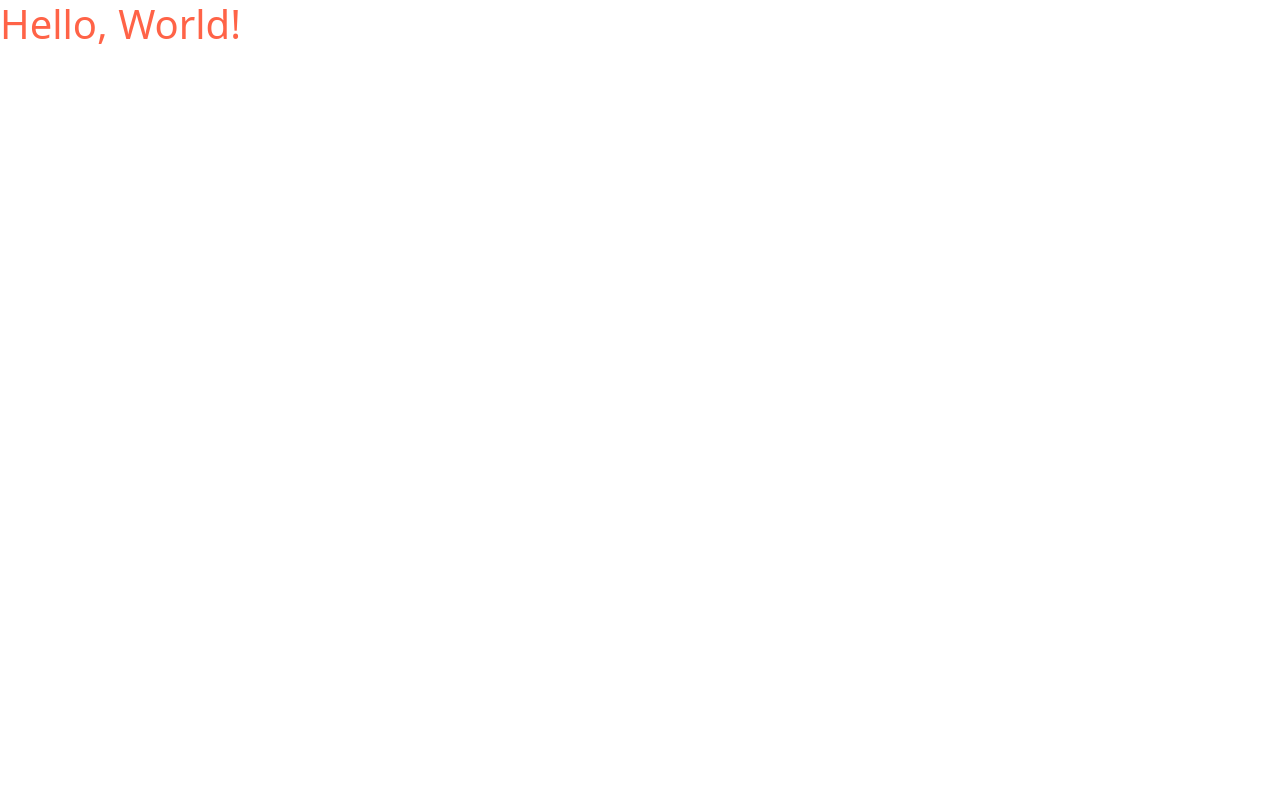
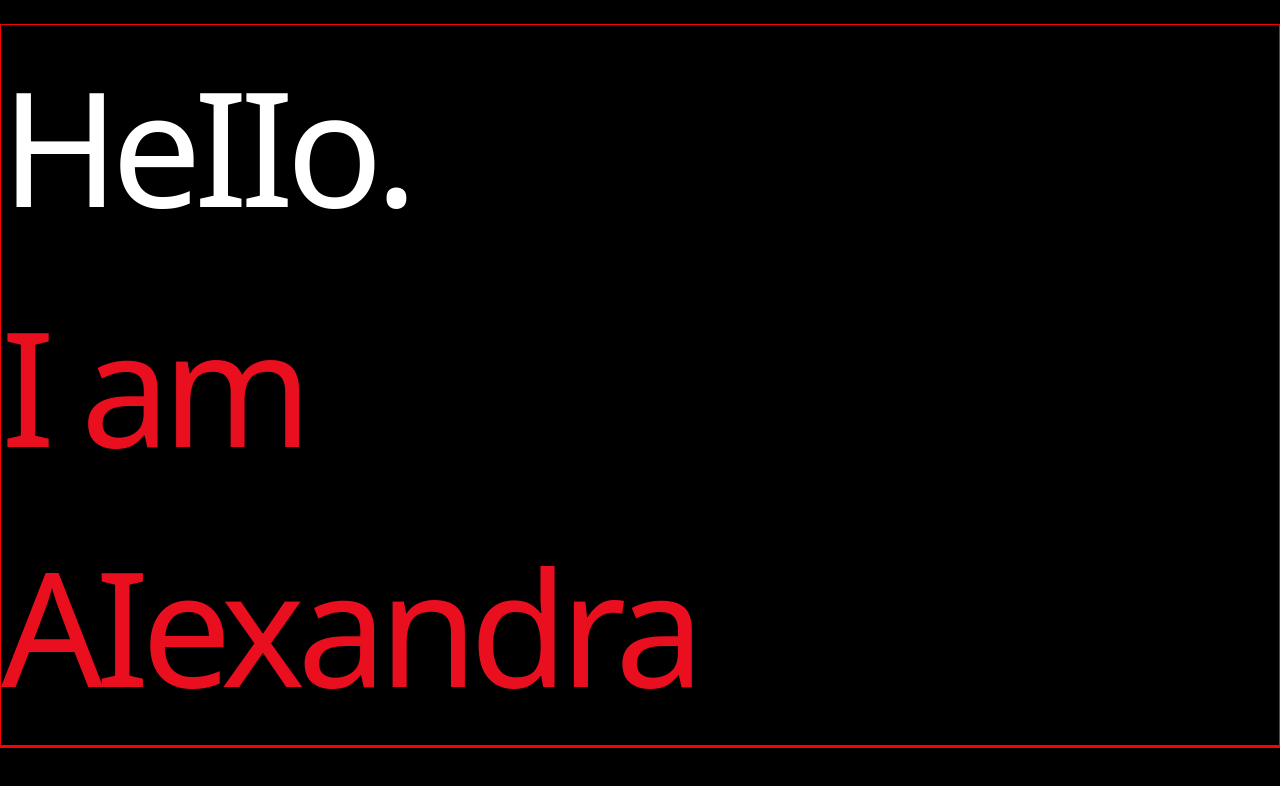
Before and after one commit to alexandraadamchik/Portfolio_SCSS_HTML_old, a website built with Parcel: page src/index.html in a window 1280 px wide. Built offline with nearby package versions, Linux system fonts and the light colour scheme.

Commit message:
intro page

```diff
--- a/src/index.html
+++ b/src/index.html
@@ -1,12 +1,21 @@
+
+<!DOCTYPE html>
 <html lang="en">
-  <head>
-    <meta charset="UTF-8" />
-    <meta http-equiv="X-UA-Compatible" content="IE=edge" />
-    <meta name="viewport" content="width=device-width, initial-scale=1.0" />
-    <link rel="stylesheet" href="styles/main.scss" />
-    <title>Hello, World!</title>
-  </head>
-  <body>
-    <h1>Hello, World!</h1>
-  </body>
+<head>
+  <meta charset="UTF-8">
+  <meta http-equiv="X-UA-Compatible" content="IE=edge">
+  <meta name="viewport" content="width=device-width, initial-scale=1.0">
+  <link rel="stylesheet" href="./styles/main.scss">
+  <title>Alexandra Adamchik</title>
+</head>
+<body>
+  <img src="#000000" alt="">
+
+  <section>
+  <div class="hello">HeIIo.</div>
+  <div>I am</div>
+  <div>AIexandra</div>
+  <section>
+
+</body>
 </html>
--- a/src/styles/_base.scss
+++ b/src/styles/_base.scss
@@ -3,3 +3,10 @@
   padding: 0;
   box-sizing: border-box;
 }
+ :root{
+font-size: 62.5%;
+ }
+
+ h1{
+  margin-bottom: 0;
+ }
--- a/src/styles/_variables.scss
+++ b/src/styles/_variables.scss
@@ -1,9 +1,9 @@
 // You can overwrite bootstrap default values here.
 // Refer node_modules/bootstrap/scss/_variables for a full list of variables.
 
-// $primary: #d97700;
-// $secondary: rgb(34, 255, 0);
-// $danger: #ff36ee;
+ $primary: #000000;
+ $secondary: #ffffff;
+ $danger: #ea0f1e;
 
 // $grid-breakpoints: (
 //   xs: 0,
--- a/src/styles/main.scss
+++ b/src/styles/main.scss
@@ -7,6 +7,25 @@
 
 // Write your sass code here or import partials
 
-h1 {
-  color: tomato;
+* {
+	box-sizing: border-box;
+	padding: 0;
+	margin: 0;
 }
+ body{
+	/* border: 1px solid green; */
+	background-color: $primary;
+ }
+
+ section{
+	border: 1px solid red;
+	font-size: 10rem;
+	color: $danger;
+	letter-spacing: -0.5rem;
+	font-weight: 530;
+}
+
+.hello{
+	/* border: 1px solid yellowgreen; */
+	color: $secondary;
+ }
```
Also changed, not shown: src/img/DejanHome.png (added), src/img/favicon.png (added), 1 other file.
